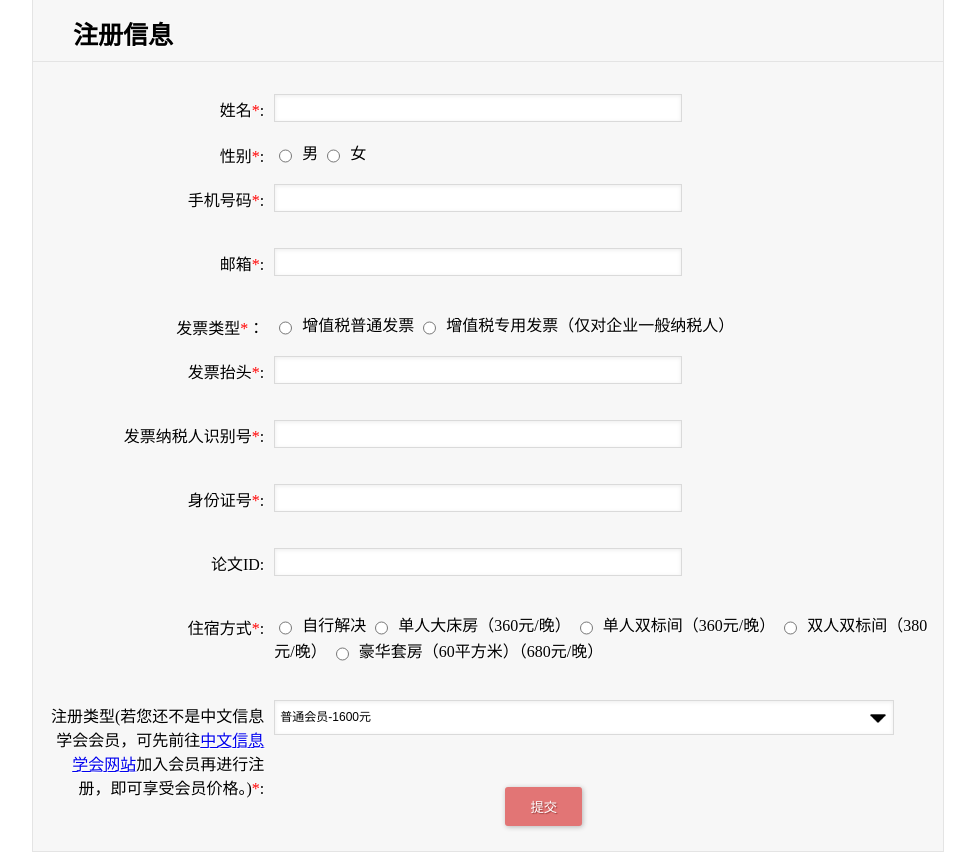
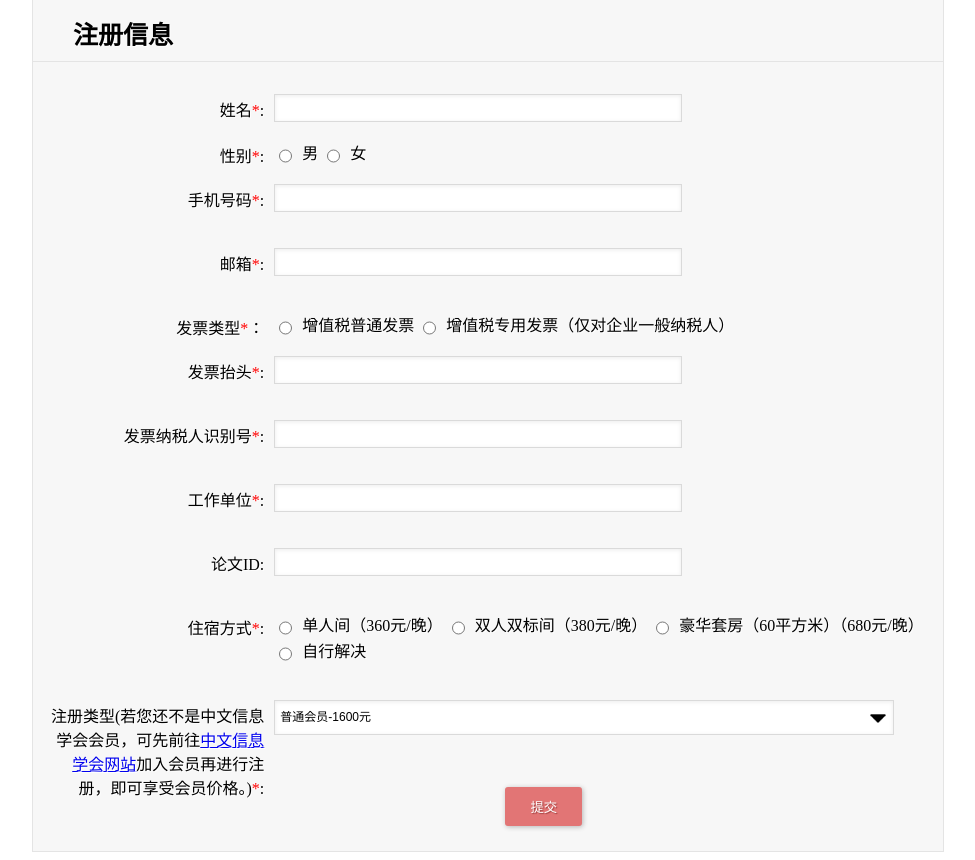
Before and after one commit to Zeco-01/CWMT2017-REG, a Django app: page /register/ in a window 1280 px wide. Shown: the part 946-1806 px from the top of the page, without its empty margins (152-1127 px from the left). Run offline with Django 3.2, Linux system fonts and the light colour scheme; parts of the project's set-up code (start-up, migrations or seed data) failed here and were passed over.

Commit message:
types addition &  record file

```diff
--- a/CWMT/user_login/templates/reg.html
+++ b/CWMT/user_login/templates/reg.html
@@ -156,7 +156,7 @@
     </label><br/>
 </div>
     <label>
-        <span>身份证号<span style="color:red">*</span>:</span>
+        <span>工作单位<span style="color:red">*</span>:</span>
         <input id="id" type="text" name="id"/>
         <div id="id_err" class="error_msg"></div>
     </label><br/>
@@ -172,11 +172,12 @@
     <label>
         <span>住宿方式<span style="color:red">*</span>: </span>
 
-        <input type="radio" value="no" name="stay" onclick=toggle2() id="stay">自行解决
-        <input type="radio" value="single" name="stay" id="stay" onclick=toggle3()>单人大床房（360元/晚）
-        <input type="radio" value="single2" name="stay" id="stay" onclick=toggle3()>单人双标间（360元/晚）
+
+        <input type="radio" value="single" name="stay" id="stay" onclick=toggle3()>单人间（360元/晚）
+        <!-- <input type="radio" value="single2" name="stay" id="stay" onclick=toggle3()>单人双标间（360元/晚） -->
         <input type="radio" value="multi" name="stay" id="stay" onclick=toggle1()>双人双标间（380元/晚）
     <input type="radio" value="multi2" name="stay" id="stay" onclick=toggle1()>豪华套房（60平方米）（680元/晚）
+    <input type="radio" value="no" name="stay" onclick=toggle2() id="stay">自行解决
         <div id="stay_err" class="error_msg"></div>
     </label>
     <br/><div id="dm_name" style="display:none">
@@ -242,12 +243,16 @@ if (left<0){
 
     s_type.options.add(new Option("普通会员-1600元","mg1"));
     s_type.options.add(new Option("学生会员-1000元","ms1"));
-    s_type.options.add(new Option("非会员学生-1100元","nms1"));
-    s_type.options.add(new Option("普通会员-1700元","nmg1"));
+    s_type.options.add(new Option("学生-注册会员-1060元（注册成为会员）"));
+    s_type.options.add(new Option("普通-注册会员-1720元（注册成为会员）"));
+    s_type.options.add(new Option("非会员学生-1200元","nms1"));
+    s_type.options.add(new Option("非会员非学生-1800元","nmg1"));
 
 }else{
-    s_type.options.add(new Option("普通会员-1800元","mg2"));
-    s_type.options.add(new Option("学生会员-1200元","ms2"));
+    s_type.options.add(new Option("普通会员-1700元","mg2"));
+    s_type.options.add(new Option("学生会员-1100元","ms2"));
+    s_type.options.add(new Option("学生-注册会员-1160元（注册成为会员）"));
+    s_type.options.add(new Option("普通-注册会员-1820元（注册成为会员）"));
     s_type.options.add(new Option("非会员学生-1300元","nms2"));
     s_type.options.add(new Option("普通会员-1900元","nmg2"));
 }
@@ -328,9 +333,9 @@ if (left<0){
                 rules: 'required'
             },  {
                 name: 'id',
-                display: "身份证号不能为空|你输入的不是合法身份证号",
-                regexp_id: /(^\d{15}$)|(^\d{18}$)|(^\d{17}(\d|X|x)$)/,
-                rules: 'required|regexp_id'
+                display: "工作单位不能为空",
+
+                rules: 'required'
             }, {
                 name: 'stay',
                 display: "请选择住宿方式",
--- a/CWMT/user_login/views.py
+++ b/CWMT/user_login/views.py
@@ -7,6 +7,7 @@ from django.views.decorators.csrf import csrf_exempt
 from models import User
 import json
 import smtplib
+import codecs
 from email.mime.text import MIMEText
 from email.utils import formataddr
 import requests
@@ -33,24 +34,6 @@ def mail(my_user,s):
     #     ret = False
     return ret
 
-def mail2(to,s):
-
-
-    url = "http://api.sendcloud.net/apiv2/mail/send"
-
-    API_USER = 'Zeco_test_NeOmPz'
-    API_KEY = 'huRR8BWRKNR2lDRk'
-
-    params = {
-        "apiUser": API_USER, # 使用api_user和api_key进行验证
-        "apiKey" : API_KEY,
-        "to" : "cccaaag@126.com", # 收件人地址, 用正确邮件地址替代, 多个地址用';'分隔
-        "from" : "CWMT2017@DPbvJvdtTLzLyJVRwOp5hj5BvKzBFs4s.sendcloud.org", # 发信人, 用正确邮件地址替代
-        "fromName" : "CWMT2017会务组",
-        "subject" : "请确认您的注册信息",
-        "html": "欢迎使用SendCloud"
-    }
-    r = requests.post(url,  data=params)
 
 class Processor(object):
     def __init__(self):
@@ -142,11 +125,11 @@ class Processor(object):
             if user.stay == 'no':
                 strr += '自行解决'+ '<br />'
             elif user.stay == 'single':
-                strr += '单人大床房（360元/晚）' + '<br />'
+                strr += '单人标间（360元/晚）' + '<br />'
                 strr += '入住日期: '+ user.in_date + ' - '+ user.out_date + '<br />'
-            elif user.stay == 'single2':
-                strr+='单人双标间（360元/晚）'+'<br />'
-                strr += '入住日期: '+ user.in_date + ' - '+ user.out_date + '<br />'
+            # elif user.stay == 'single2':
+            #     strr+='单人双标间（360元/晚）'+'<br />'
+            #     strr += '入住日期: '+ user.in_date + ' - '+ user.out_date + '<br />'
             elif user.stay == 'multi':
                 strr += '双人双标间（380元/晚）'+ '<br />'
                 strr += '合住人姓名：'+user.m_room+'<br />'
@@ -166,6 +149,9 @@ class Processor(object):
             # mail2(user.mail,strr)
         else:
             strr = "使用相同邮箱的用户已经注册，请使用其他邮箱"
+        outfile = codecs.open('records.txt', mode='a', encoding='utf-8')
+        outfile.write(strr)
+        outfile.close()
         return HttpResponse(strr)
 
 
```
